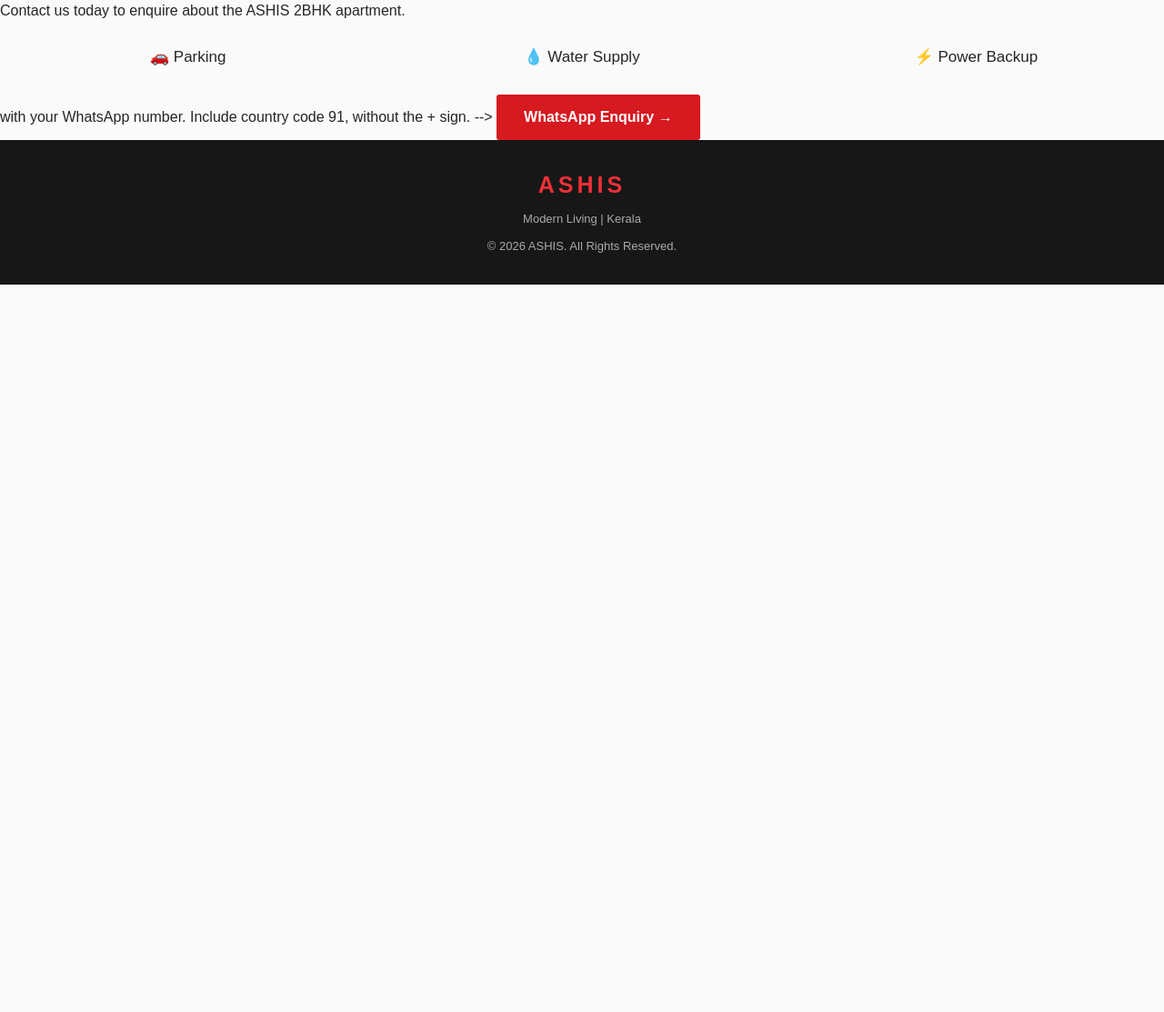
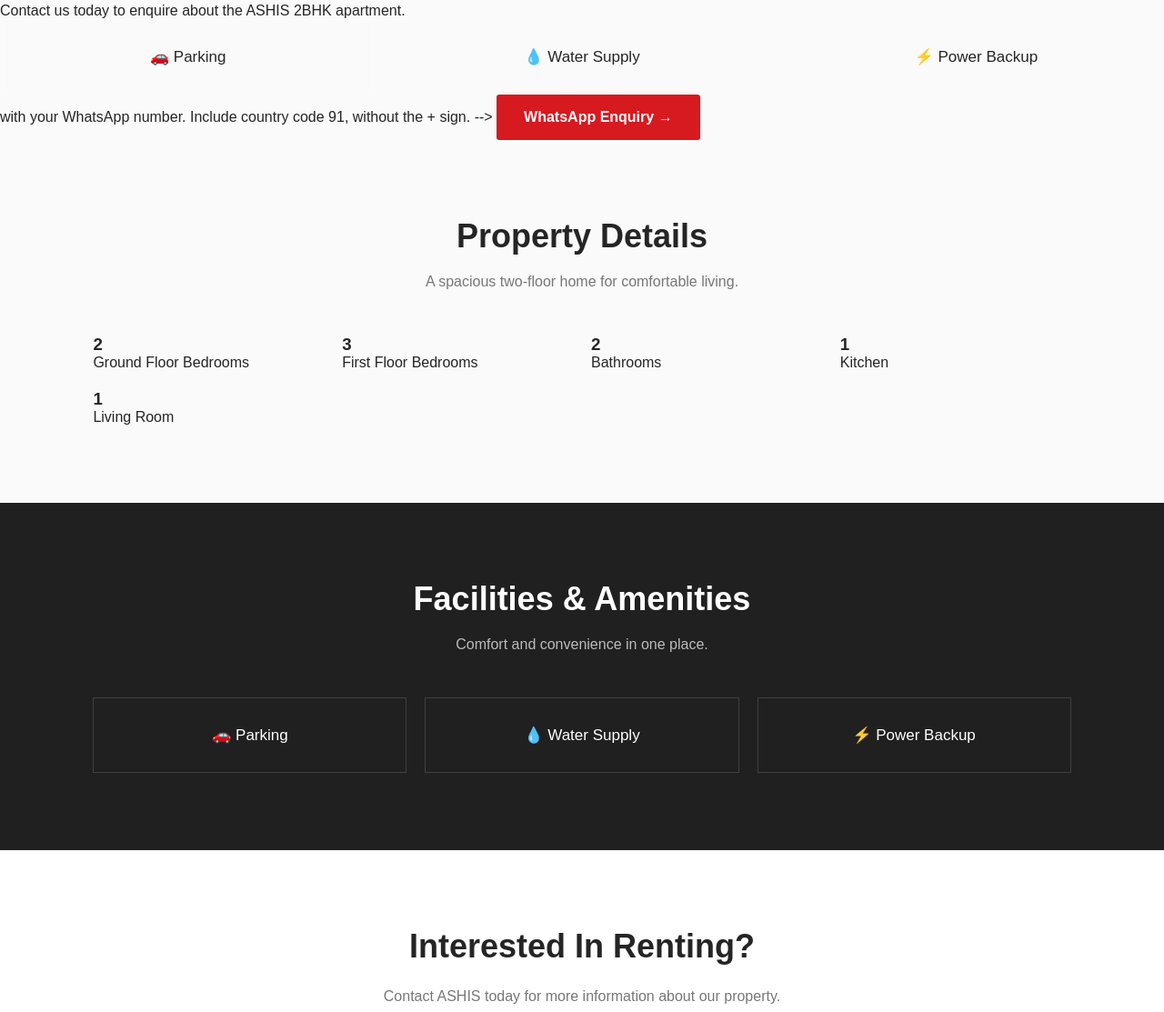
Before and after one commit to ashithsubhashhh-jpg/ashis-website, a plain HTML site: page index.html in a window 1280 px wide. Shown: the part 6234-7347 px from the top of the page at 91% size. Before the commit the page ends 6547 px from the top, so only its background shows below. Drawn offline with Linux system fonts and the light colour scheme.

Commit message:
Update index.html

```diff
--- a/index.html
+++ b/index.html
@@ -468,7 +468,7 @@ footer p {
     </a>
 </section>
 
-<footer>
+<section id="details">     <h2 class="section-heading">Property Details</h2>     <p class="section-description">A spacious two-floor home for comfortable living.</p>      <div class="details">         <div><h3>2</h3><p>Ground Floor Bedrooms</p></div>         <div><h3>3</h3><p>First Floor Bedrooms</p></div>         <div><h3>2</h3><p>Bathrooms</p></div>         <div><h3>1</h3><p>Kitchen</p></div>         <div><h3>1</h3><p>Living Room</p></div>     </div> </section>  <section class="amenities">     <h2 class="section-heading">Facilities & Amenities</h2>     <p class="section-description">Comfort and convenience in one place.</p>      <div class="amenity-grid">         <div class="amenity">🚗 Parking</div>         <div class="amenity">💧 Water Supply</div>         <div class="amenity">⚡ Power Backup</div>     </div> </section>  <section class="contact" id="contact">     <h2 class="section-heading">Interested In Renting?</h2>     <p>Contact ASHIS today for more information about our property.</p>      <p><strong>Email Address:</strong><br>     <a href="mailto:ashithsubhash@gmail.com">ashithsubhash@gmail.com</a></p>      <p><strong>Flat Location:</strong><br>     Cheemeni Road, Kankol, Payyanur, Kannur, Kerala.</p>      <a class="button" href="mailto:ashithsubhash@gmail.com">Send Email →</a> </section>
     <strong>ASHIS</strong>
     <p>Modern Living | Kerala</p>
     <p>© 2026 ASHIS. All Rights Reserved.</p>
```
